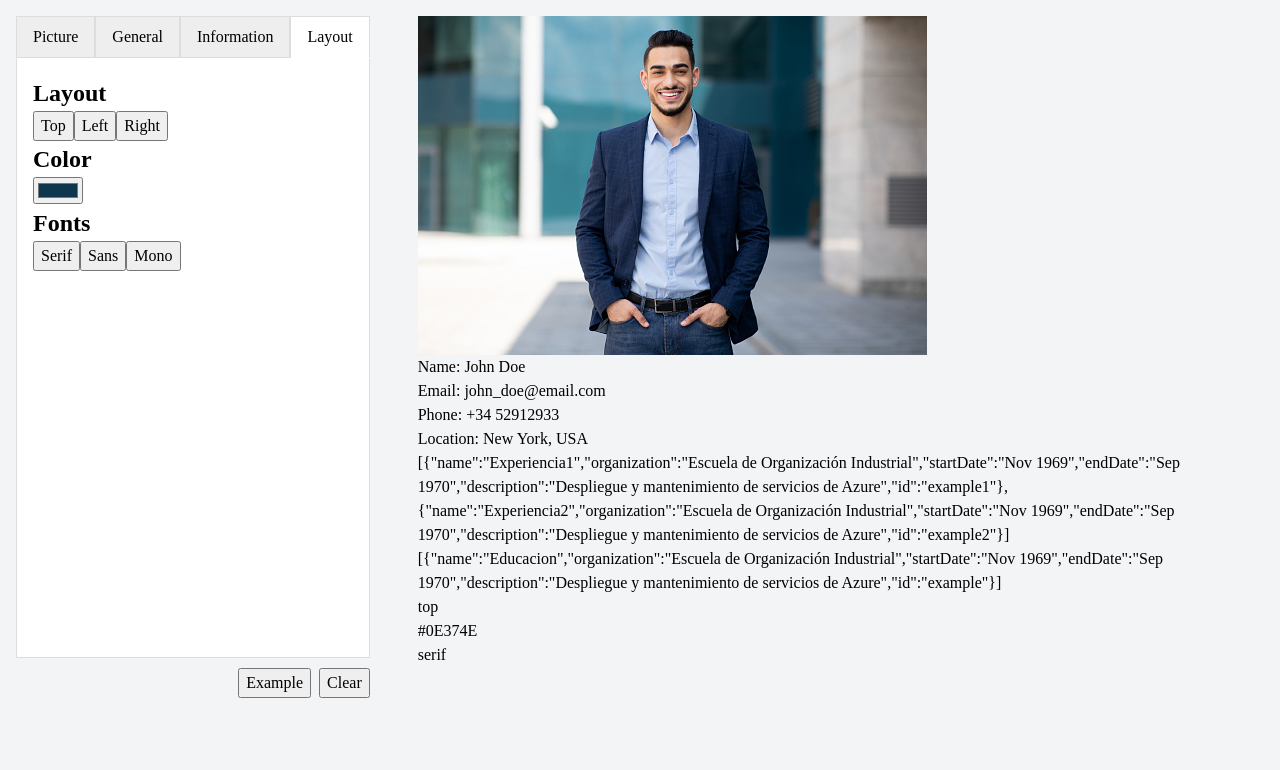
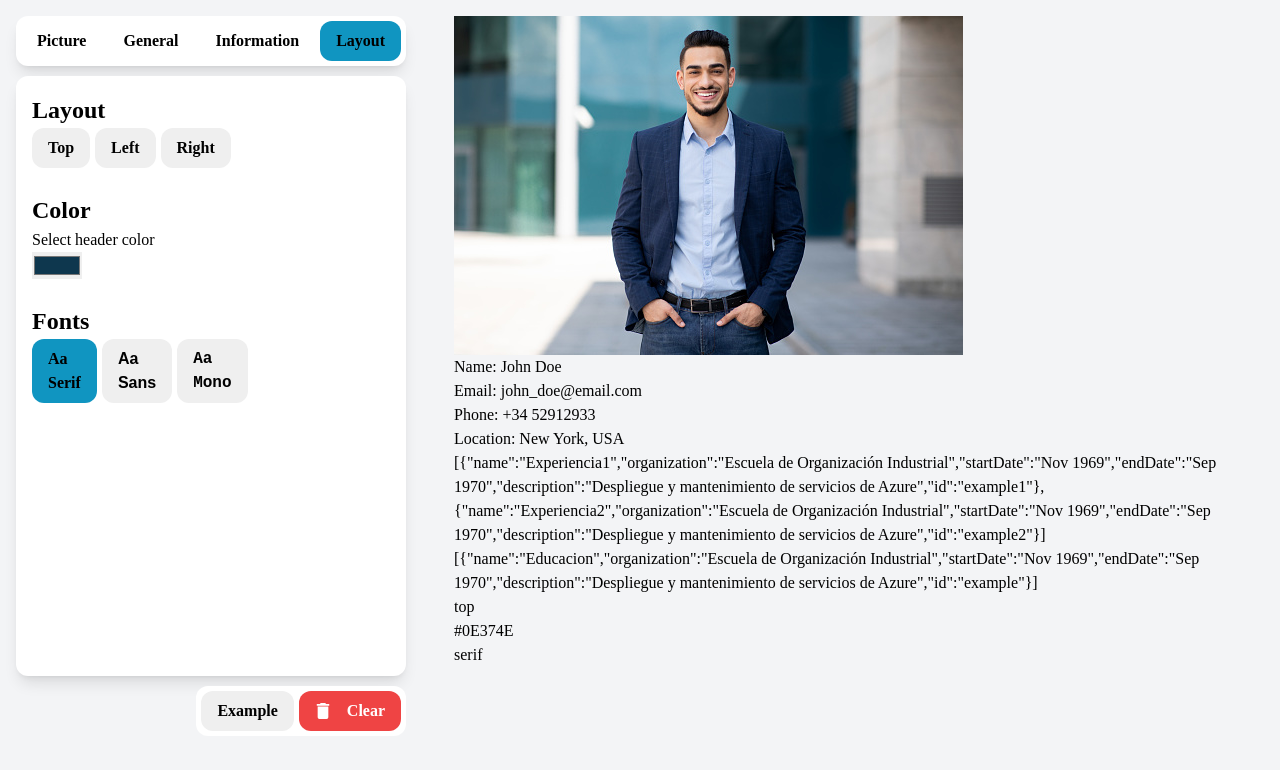
Before and after one commit to angelrcd/odin-cv-application, a React (Vite) app: page / in a window 1280 px wide. Both pictures are taken after a click on the button "Layout". Shown: the top 770 px of the page. Built offline with nearby package versions, Linux system fonts and the light colour scheme.

Commit message:
Improve overall visual style

```diff
--- a/src/components/EditorButtons.jsx
+++ b/src/components/EditorButtons.jsx
@@ -27,9 +27,18 @@ export default function EditorButtons({
   };
 
   return (
-    <div className="buttons-container">
-      <button onClick={setExample}>Example</button>
-      <button onClick={clear}>Clear</button>
+    <div className="editor-buttons-container">
+      <div className="buttons-container">
+        <button className="btn" onClick={setExample}>
+          Example
+        </button>
+        <button className="btn button-with-icon clear" onClick={clear}>
+          <svg>
+            <use href="/icons/icons.svg#delete" />
+          </svg>
+          Clear
+        </button>
+      </div>
     </div>
   );
 }
--- a/src/components/tabs/Information.jsx
+++ b/src/components/tabs/Information.jsx
@@ -103,7 +103,9 @@ function AccordionContent({ summary, data, onDataChange, onEditToggle }) {
           />
         ))}
       </ul>
-      <button className="add-info-button primary-button" onClick={onEditToggle}>
+      <button
+        className="btn add-info-button primary-button"
+        onClick={onEditToggle}>
         Add {summary}
       </button>
     </div>
@@ -124,9 +126,11 @@ function DataListItem({ dataUnit, dataList, onDataChange }) {
   return (
     <li className="data-item">
       <span>{dataUnit.name}</span>
-      <div>
-        <button>edit</button>
-        <button onClick={() => removeData(dataUnit, dataList)}>remove</button>
+      <div className="list-info-button-container">
+        <button className="btn">edit</button>
+        <button className="btn" onClick={() => removeData(dataUnit, dataList)}>
+          remove
+        </button>
       </div>
     </li>
   );
@@ -175,7 +179,7 @@ function EditForm({ onEditToggle, data, onDataChange }) {
       <div className="date-row">
         <label>
           <span>Start date</span>
-          <input name="startDate" required type="mont" placeholder="2018-05" />
+          <input name="startDate" required type="month" placeholder="2018-05" />
         </label>
         {!ongoing && (
           <label>
@@ -192,10 +196,10 @@ function EditForm({ onEditToggle, data, onDataChange }) {
           className="info-form-description"></textarea>
       </label>
       <div className="buttons-container">
-        <button onClick={onEditToggle} type="button">
+        <button className="btn" onClick={onEditToggle} type="button">
           Cancel
         </button>
-        <button className="primary-button" type="submit">
+        <button className="btn primary-button" type="submit">
           Save
         </button>
       </div>
--- a/src/components/tabs/Layout.jsx
+++ b/src/components/tabs/Layout.jsx
@@ -6,23 +6,58 @@ export default function Layout({ styles, styleHandlers }) {
     <section id="layout-form" role="tabpanel" className="editor-form">
       <section>
         <h2>Layout</h2>
-        <button onClick={() => setLayout("top")}>Top</button>
-        <button onClick={() => setLayout("left")}>Left</button>
-        <button onClick={() => setLayout("right")}>Right</button>
+        <button className="btn" onClick={() => setLayout("top")}>
+          Top
+        </button>
+        <button className="btn" onClick={() => setLayout("left")}>
+          Left
+        </button>
+        <button className="btn" onClick={() => setLayout("right")}>
+          Right
+        </button>
       </section>
       <section>
         <h2>Color</h2>
-        <input
-          type="color"
-          value={color}
-          onChange={(e) => setColor(e.target.value)}
-        />
+        <label>
+          Select header color
+          <input
+            type="color"
+            value={color}
+            onChange={(e) => setColor(e.target.value)}
+          />
+        </label>
       </section>
       <section>
         <h2>Fonts</h2>
-        <button onClick={() => setFont("serif")}>Serif</button>
-        <button onClick={() => setFont("sans")}>Sans</button>
-        <button onClick={() => setFont("mono")}>Mono</button>
+        <div style={{ display: "flex" }}>
+          <button
+            className={
+              font == "serif" ? "selected btn font-btn" : "btn font-btn"
+            }
+            data-font="serif"
+            onClick={() => setFont("serif")}>
+            <span>Aa</span>
+            <span>Serif</span>
+          </button>
+          <button
+            className={
+              font == "sans" ? "selected btn font-btn" : "btn font-btn"
+            }
+            data-font="sans"
+            onClick={() => setFont("sans")}>
+            <span>Aa</span>
+            <span>Sans</span>
+          </button>
+          <button
+            className={
+              font == "mono" ? "selected btn font-btn" : "btn font-btn"
+            }
+            data-font="mono"
+            onClick={() => setFont("mono")}>
+            <span>Aa</span>
+            <span>Mono</span>
+          </button>
+        </div>
       </section>
     </section>
   );
--- a/src/components/tabs/Picture.jsx
+++ b/src/components/tabs/Picture.jsx
@@ -21,8 +21,12 @@ export default function Picture({ profilePic, onChangeProfile }) {
       {profilePic && (
         <div className="editor-image-container">
           <img src={profilePic} alt="Profile pic" />
-          <button onClick={() => onChangeProfile("")} className="remove-pic">
-            Remove
+          <button
+            className="remove-pic clear btn button-with-icon"
+            onClick={() => onChangeProfile("")}>
+            <svg>
+              <use href="/icons/icons.svg#delete" />
+            </svg>
           </button>
         </div>
       )}
@@ -46,6 +50,7 @@ export default function Picture({ profilePic, onChangeProfile }) {
             onChange={onImageChange}
           />
           <input
+            className="btn primary-button"
             type="button"
             value="Browse..."
             onClick={() => inputRef.current.click()}
--- a/src/index.css
+++ b/src/index.css
@@ -31,20 +31,34 @@ body {
   padding: 1rem;
 }
 
+:root {
+  --accent-color: #1095C1;
+  --negative-color: #EF4444;
+
+  --foreground-color: #FFFFFF;
+  --background-color: #EEEEEE;
+
+  --container-border-radius: 12px;
+  --container-shadow: 0 10px 15px -3px rgb(0 0 0 / 0.1), 0 4px 6px -4px rgb(0 0 0 / 0.1);
+}
+
 #root {
   display: flex;
   gap: 3rem;
   justify-content: space-around;
 }
 
-.primary-button {
-  background-color: #1095C1;
+.btn {
   cursor: pointer;
   font-weight: 600;
+  border: none;
+  border-radius: var(--container-border-radius);
+  padding: 0.5rem 1rem;
+}
+
+.primary-button {
+  background-color: var(--accent-color);
   color: white;
-  border: none;
-  border-radius: 8px;
-  padding: 0.5rem 1rem;
   transition: all 100ms ease-in-out;
 }
 
@@ -52,12 +66,49 @@ body {
   background-color: hsl(195, 80%, 50%);
 }
 
+.button-with-icon {
+  display: flex;
+  align-items: center;
+  justify-content: center;
+  gap: 1rem;
+
+  & svg {
+    height: 1rem;
+    aspect-ratio: 1/1;
+  }
+}
+
+input[type="text"],
+input[type="tel"],
+input[type="email"],
+input[type="month"],
+textarea
+{
+  padding: 0.6rem 1rem;
+}
+
+input[type="color"]{
+  cursor: pointer;
+  padding: 0;
+  border: 0;
+}
+
+
 /* Tabs */
+
+nav {
+  padding: 5px;
+  background-color: var(--foreground-color);
+  margin-bottom: 10px;
+  border-radius: var(--container-border-radius);
+  box-shadow: var(--container-shadow);
+}
 
 .tabs-container {
   padding-left: 0px;
   list-style: none;
   display: flex;
+  gap: 5px;
 }
 
 .tabs-container li {
@@ -66,15 +117,21 @@ body {
 
 .tab {
   cursor: pointer;
-  background-color: #EEEEEE;
-  border: 1px solid #ddd;
+  background-color: transparent;
+  border: none;
+  border-radius: var(--container-border-radius);
   padding: 0.5rem 1rem;
+  font-weight: 600;
   width: 100%;
 }
 
-.tab.selected {
-  background-color: white;
-  border-bottom-color: white;
+.tab.selected,
+.btn.selected {
+  background-color: var(--accent-color);
+}
+
+.tab:not(.selected):hover {
+  background-color: var(--background-color);
 }
 
 .editor-form {
@@ -92,10 +149,26 @@ body {
   }
 }
 
+.editor-buttons-container {
+  display: flex;
+  justify-content: end;
+}
+
 .buttons-container {
   display: flex;
-  justify-content: end;
-  gap: 0.5rem;
+  width: fit-content;
+
+  background-color: var(--foreground-color);
+  padding: 5px;
+  border-radius: var(--container-border-radius);
+
+  gap: 5px;
+}
+
+button.clear {
+  background: var(--negative-color);
+  color: white;
+  font-weight: 600;
 }
 
 /* Picture profile */
@@ -105,6 +178,7 @@ body {
     height: 250px;
     object-fit: cover;
     border-radius: 100%;
+    box-shadow: var(--container-shadow);
   }
 }
 
@@ -115,7 +189,13 @@ body {
 .editor-image-container .remove-pic {
   position: absolute;
   top: 80%;
-  left: 150px;
+  left: 180px;
+  border-radius: 100%;
+  aspect-ratio: 1/1;
+
+  % svg {
+    height: 100px;
+  }
 }
 
 /* General tab */
@@ -125,8 +205,8 @@ body {
 
 .editor-form {
   background-color: white;
-  border: 1px solid #ddd;
-  border-top-color: white;
+  border-radius: var(--container-border-radius);
+  box-shadow: var(--container-shadow);
   min-height: 600px;
 }
 
@@ -168,6 +248,15 @@ body {
   transform: rotate(90deg);
 }
 
+.accordion li {
+  padding-bottom: 0.5rem;
+}
+
+.list-info-button-container{
+  display: flex;
+  gap: 5px;
+}
+
 .add-info-button {
   width: 100%;
   margin-top: 1rem;
@@ -199,3 +288,32 @@ body {
 .info-form-description {
   resize: vertical;
 }
+
+/* Style */
+#layout-form section {
+  padding-bottom: 1.5rem;
+}
+
+#layout-form button {
+  margin-right: 5px;
+}
+
+.font-btn {
+  display: flex;
+  flex-direction: column;
+}
+
+.font-btn[data-font="serif"]{
+  font-family: serif;
+  font-size: 1rem;
+}
+
+.font-btn[data-font="sans"]{
+  font-family: sans-serif;
+  font-size: 1rem;
+}
+
+.font-btn[data-font="mono"]{
+  font-family: monospace;
+  font-size: 1rem;
+}
```
Also changed, not shown: public/icons/delete.svg (added), public/icons/icons.svg (added).
